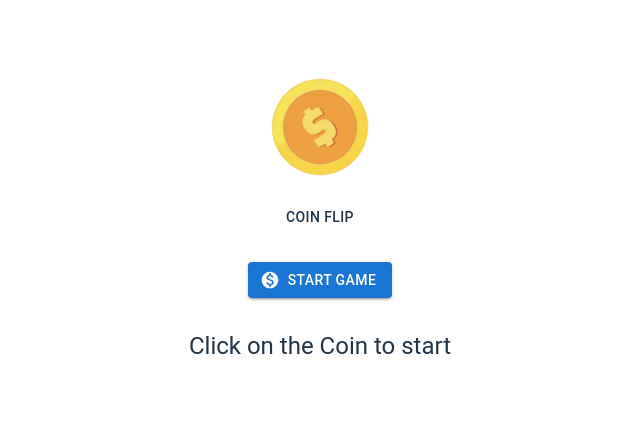
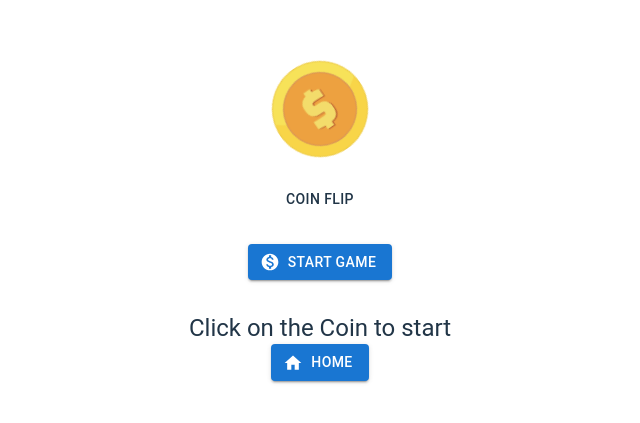
Before and after one commit to Lil-Youn/coin-flip-final, a React (Vite) app: page /coinflip in a window 1280 px wide. Shown: the part 191-614 px from the top of the page, without its empty margins (320-960 px from the left). Built offline with nearby package versions, Linux system fonts and the light colour scheme.

Commit message:
add home button

```diff
--- a/src/coin-flip.tsx
+++ b/src/coin-flip.tsx
@@ -10,9 +10,16 @@ import coinsIcon from "./assets/coins-icon.png";
 import dollarCoinsIcon from "./assets/dollar-coins-icon.png";
 import GenericModal from "./components/generic-modal";
 import MonetizationOnIcon from "@mui/icons-material/MonetizationOn";
+import HomeIcon from "@mui/icons-material/Home";
+import { useNavigate } from "react-router";
 
 function Coinflip() {
   const [modalOpenCoin, setModalOpenCoin] = useState(false);
+  const navigate = useNavigate();
+
+  const handleHomeClick = () => {
+    navigate("/");
+  };
   return (
     <>
       <Box>
@@ -39,7 +46,17 @@ function Coinflip() {
             Start game
           </Button>
         </div>
+
         <Typography variant="h5">Click on the Coin to start</Typography>
+        <div>
+          <Button
+            startIcon={<HomeIcon />}
+            onClick={handleHomeClick}
+            variant="contained"
+          >
+            Home
+          </Button>
+        </div>
       </Box>
       <CoinFlipGame
         open={modalOpenCoin}
--- a/src/dice.tsx
+++ b/src/dice.tsx
@@ -10,9 +10,16 @@ import coinsIcon from "./assets/coins-icon.png";
 import dollarCoinsIcon from "./assets/dollar-coins-icon.png";
 import GenericModal from "./components/generic-modal";
 import MonetizationOnIcon from "@mui/icons-material/MonetizationOn";
+import { useNavigate } from "react-router";
+import HomeIcon from "@mui/icons-material/Home";
 
 function Dice() {
   const [modalOpenDice, setModalOpenDice] = useState(false);
+  const navigate = useNavigate();
+
+  const handleHomeClick = () => {
+    navigate("/");
+  };
   return (
     <>
       <Box>
@@ -40,6 +47,15 @@ function Dice() {
           </Button>
         </div>
         <Typography variant="h5">Click on the Dice to start</Typography>
+        <div>
+          <Button
+            startIcon={<HomeIcon />}
+            onClick={handleHomeClick}
+            variant="contained"
+          >
+            Home
+          </Button>
+        </div>
       </Box>
       <DiceGame
         open={modalOpenDice}
```
